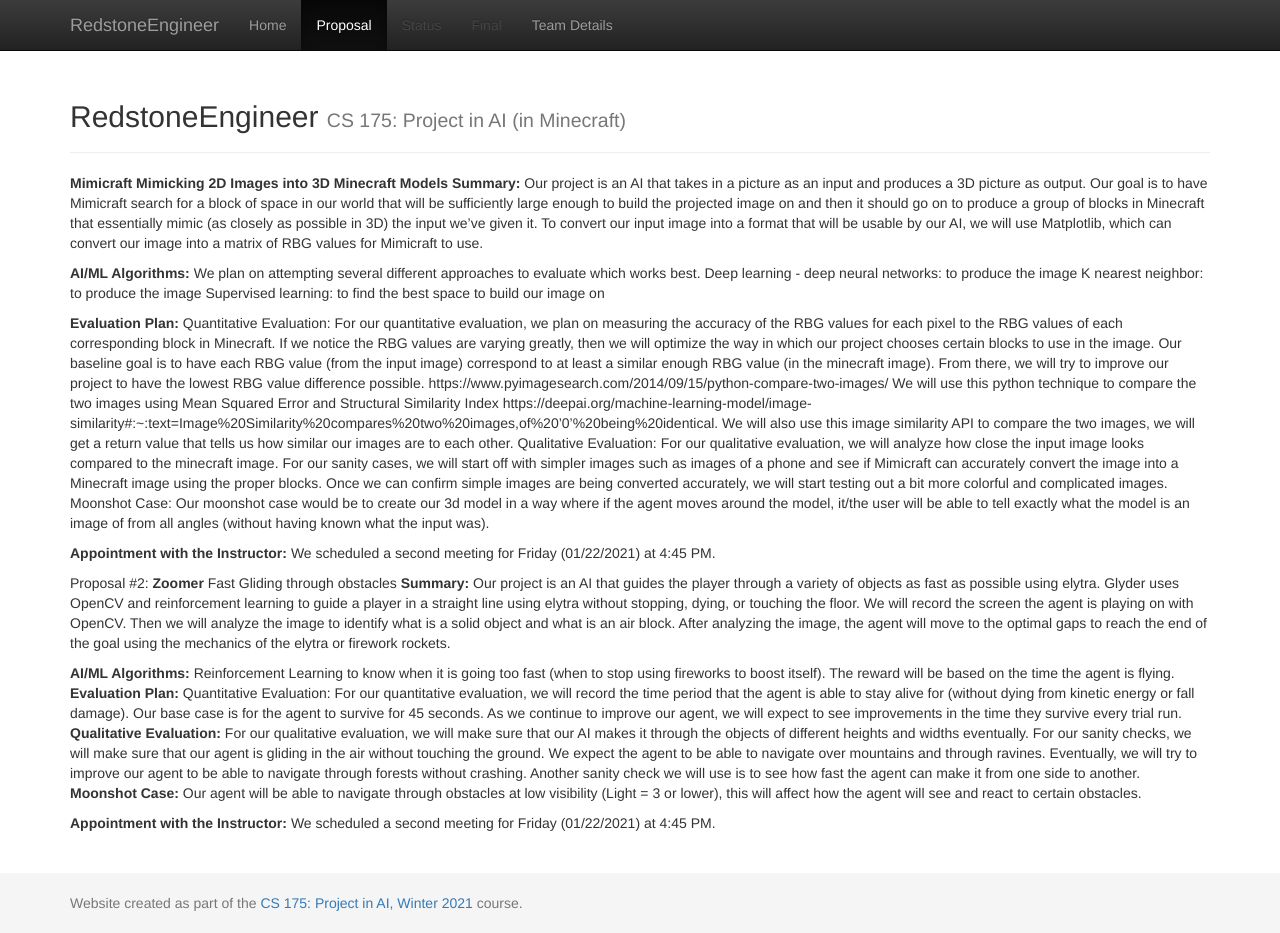
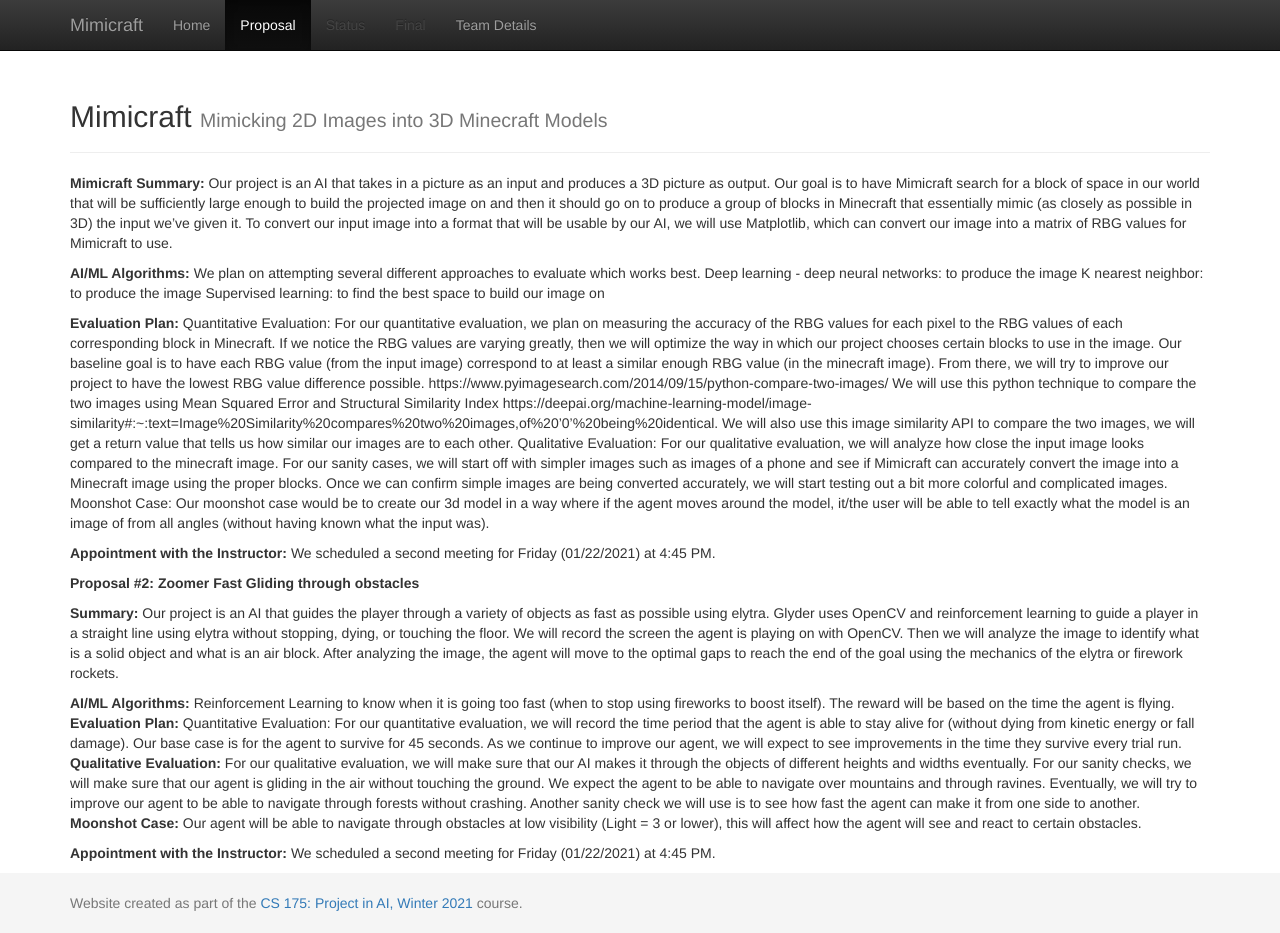
Before and after one commit to Globins/RedstoneEngineer, a Jekyll site: the page built from docs/proposal.md, in a window 1280 px wide and 933 px high. Built offline with Jekyll 4.4.1, drawn with Linux system fonts in a browser that asks for light colours.

Commit message:
tag updates

```diff
--- a/docs/_config.yml
+++ b/docs/_config.yml
@@ -1,8 +1,8 @@
 ###########
 # site.title
 
-title:    'RedstoneEngineer'
-subtitle: 'CS 175: Project in AI (in Minecraft)'
+title:    'Mimicraft'
+subtitle: 'Mimicking 2D Images into 3D Minecraft Models'
 
 
 #########################
--- a/docs/proposal.md
+++ b/docs/proposal.md
@@ -3,7 +3,7 @@
 title: Proposal
 ---
 
-<b> Mimicraft Mimicking 2D Images into 3D Minecraft Models </b>
+<b> Mimicraft </b>
 <b> Summary: </b>
 	Our project is an AI that takes in a picture as an input and produces a 3D picture as output. Our goal is to have Mimicraft search for a block of space in our world that will be sufficiently large enough to build the projected image on and then it should go on to produce a group of blocks in Minecraft that essentially mimic (as closely as possible in 3D) the input we’ve given it. To convert our input image into a format that will be usable by our AI, we will use Matplotlib, which can convert our image into a matrix of RBG values for Mimicraft to use.
 
@@ -29,10 +29,10 @@
 	We scheduled a second meeting for Friday (01/22/2021) at 4:45 PM.
 
 
+<b> Proposal #2:  </b>
+<b> Zoomer </b>
+<b> Fast Gliding through obstacles </b>
 
-Proposal #2:
-<b> Zoomer </b>
-Fast Gliding through obstacles
 <b> Summary: </b>
 	Our project is an AI that guides the player through a variety of objects as fast as possible using elytra. Glyder uses OpenCV and reinforcement learning to guide a player in a straight line using elytra without stopping, dying, or touching the floor. We will record the screen the agent is playing on with OpenCV. Then we will analyze the image to identify what is a solid object and what is an air block. After analyzing the image, the agent will move to the optimal gaps to reach the end of the goal using the mechanics of the elytra or firework rockets.
 
```
